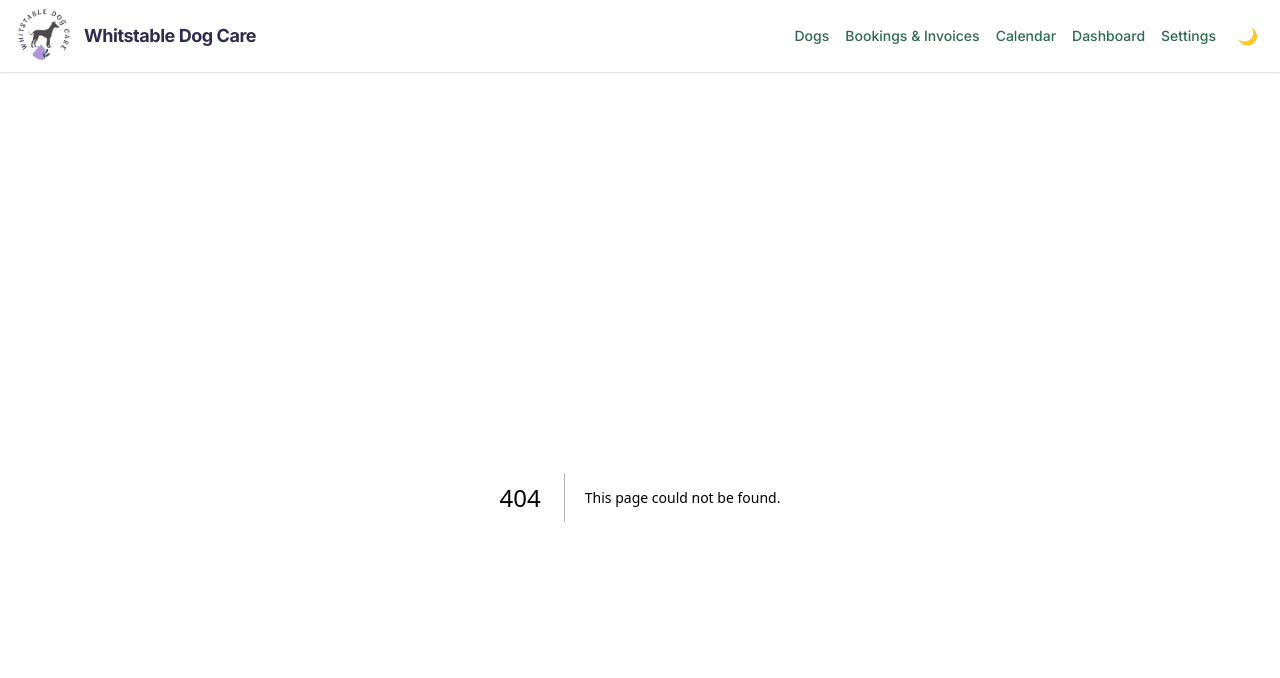
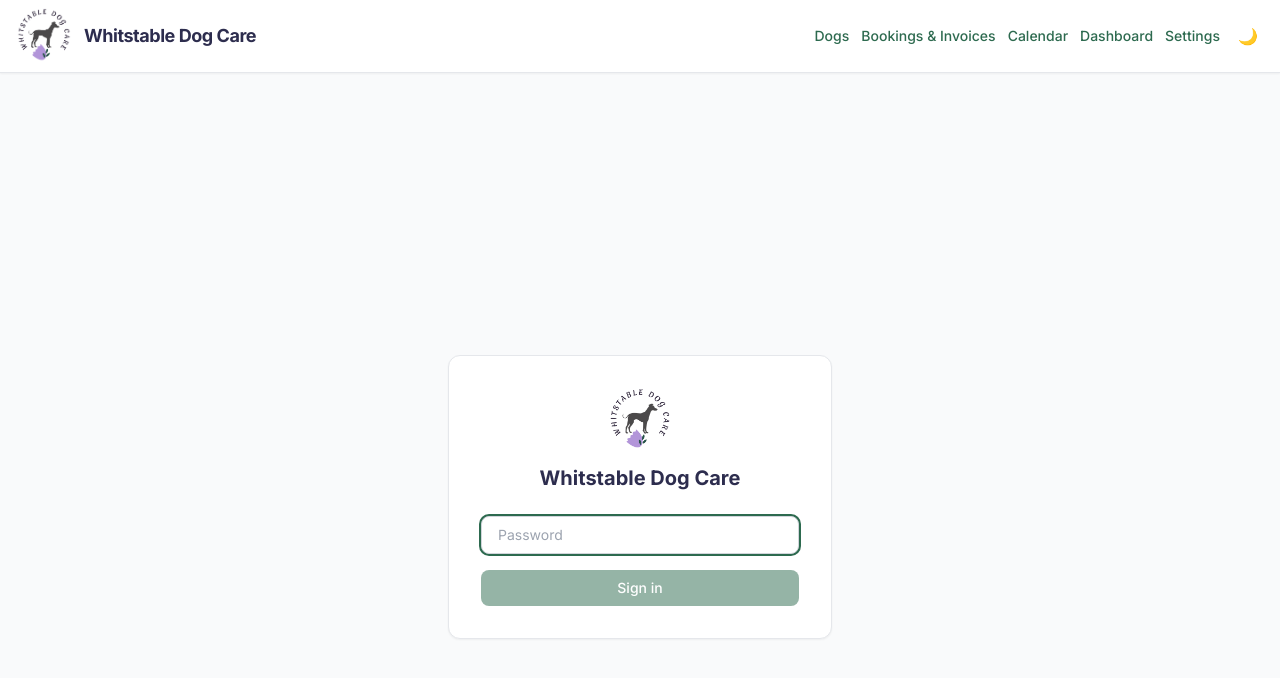
Before and after one commit to WhitstableDogCare/wdc-app, a Next.js app: page /login in a window 1280 px wide. Before the commit this address had no page. Shown: the top 678 px of the page. Built offline with nearby package versions, Linux system fonts and the light colour scheme.

Commit message:
Add password auth, PWA manifest, and app password settings
- Middleware protects all routes except /login and /api/public-calendar
- Login page with session cookie (30-day expiry)
- App password manageable via Settings page
- manifest.json and apple-touch-icon for home screen install on iOS

```diff
--- /dev/null
+++ b/app/api/auth/login/route.ts
@@ -0,0 +1,24 @@
+import { NextRequest, NextResponse } from 'next/server'
+import { readConfig } from '@/lib/config'
+
+export async function POST(request: NextRequest) {
+  const { password } = await request.json()
+  const config = readConfig()
+
+  if (!config.appPassword) {
+    return NextResponse.json({ error: 'No app password set. Add appPassword to config.' }, { status: 500 })
+  }
+
+  if (password !== config.appPassword) {
+    return NextResponse.json({ error: 'Incorrect password' }, { status: 401 })
+  }
+
+  const response = NextResponse.json({ ok: true })
+  response.cookies.set('wdc-session', process.env.SESSION_SECRET!, {
+    httpOnly: true,
+    sameSite: 'lax',
+    path: '/',
+    maxAge: 60 * 60 * 24 * 30, // 30 days
+  })
+  return response
+}
--- /dev/null
+++ b/app/api/auth/logout/route.ts
@@ -0,0 +1,7 @@
+import { NextResponse } from 'next/server'
+
+export async function POST() {
+  const response = NextResponse.json({ ok: true })
+  response.cookies.delete('wdc-session')
+  return response
+}
--- a/app/layout.tsx
+++ b/app/layout.tsx
@@ -9,6 +9,12 @@ const inter = Inter({ subsets: ['latin'] })
 export const metadata: Metadata = {
   title: 'Whitstable Dog Care',
   description: 'Dog profiles and management for Whitstable Dog Care',
+  manifest: '/manifest.json',
+  appleWebApp: {
+    capable: true,
+    statusBarStyle: 'default',
+    title: 'WDC',
+  },
 }
 
 export default function RootLayout({
@@ -18,6 +24,9 @@ export default function RootLayout({
 }) {
   return (
     <html lang="en" suppressHydrationWarning>
+      <head>
+        <link rel="apple-touch-icon" href="/wdc-logo.png" />
+      </head>
       <body className={inter.className}>
         {/* Runs before React hydrates to prevent dark mode flash */}
         <script
@@ -26,17 +35,17 @@ export default function RootLayout({
           }}
         />
         <header className="bg-white border-b border-gray-200 shadow-sm">
-          <div className="max-w-7xl mx-auto px-4 py-2 flex items-center justify-between">
-            <Link href="/" className="flex items-center gap-3">
+          <div className="max-w-7xl mx-auto px-4 py-2 flex items-center justify-between gap-4">
+            <Link href="/" className="flex items-center gap-3 flex-shrink-0">
               <img src="/wdc-logo.png" alt="Whitstable Dog Care" width={56} height={56} className="rounded-full" />
-              <span className="font-bold text-lg tracking-tight text-[#2d2d4e]">Whitstable Dog Care</span>
+              <span className="font-bold text-lg tracking-tight text-[#2d2d4e] hidden lg:block">Whitstable Dog Care</span>
             </Link>
-            <nav className="flex items-center gap-4 text-sm font-medium text-[#2d6a4f]">
-              <Link href="/" className="hover:text-[#245a41] transition-colors">Dogs</Link>
-              <Link href="/bookings" className="hover:text-[#245a41] transition-colors">Bookings & Invoices</Link>
-              <Link href="/calendar" className="hover:text-[#245a41] transition-colors">Calendar</Link>
-              <Link href="/dashboard" className="hover:text-[#245a41] transition-colors">Dashboard</Link>
-              <Link href="/settings" className="hover:text-[#245a41] transition-colors">Settings</Link>
+            <nav className="flex items-center gap-3 text-sm font-medium text-[#2d6a4f] flex-wrap justify-end">
+              <Link href="/" className="hover:text-[#245a41] transition-colors whitespace-nowrap">Dogs</Link>
+              <Link href="/bookings" className="hover:text-[#245a41] transition-colors whitespace-nowrap">Bookings & Invoices</Link>
+              <Link href="/calendar" className="hover:text-[#245a41] transition-colors whitespace-nowrap">Calendar</Link>
+              <Link href="/dashboard" className="hover:text-[#245a41] transition-colors whitespace-nowrap">Dashboard</Link>
+              <Link href="/settings" className="hover:text-[#245a41] transition-colors whitespace-nowrap">Settings</Link>
               <ThemeToggle />
             </nav>
           </div>
--- /dev/null
+++ b/app/login/page.tsx
@@ -0,0 +1,60 @@
+'use client'
+
+import { useState } from 'react'
+import { useRouter } from 'next/navigation'
+
+export default function LoginPage() {
+  const [password, setPassword] = useState('')
+  const [error, setError] = useState('')
+  const [loading, setLoading] = useState(false)
+  const router = useRouter()
+
+  async function handleSubmit(e: React.FormEvent) {
+    e.preventDefault()
+    setLoading(true)
+    setError('')
+
+    const res = await fetch('/api/auth/login', {
+      method: 'POST',
+      headers: { 'Content-Type': 'application/json' },
+      body: JSON.stringify({ password }),
+    })
+
+    if (res.ok) {
+      router.push('/')
+      router.refresh()
+    } else {
+      setError('Incorrect password')
+      setLoading(false)
+    }
+  }
+
+  return (
+    <div className="min-h-screen flex items-center justify-center bg-gray-50">
+      <div className="bg-white rounded-xl shadow-sm border border-gray-200 p-8 w-full max-w-sm">
+        <div className="flex flex-col items-center mb-6">
+          <img src="/wdc-logo.png" alt="Whitstable Dog Care" className="w-16 h-16 rounded-full mb-3" />
+          <h1 className="text-xl font-bold text-[#2d2d4e]">Whitstable Dog Care</h1>
+        </div>
+        <form onSubmit={handleSubmit} className="flex flex-col gap-4">
+          <input
+            type="password"
+            placeholder="Password"
+            value={password}
+            onChange={e => setPassword(e.target.value)}
+            className="border border-gray-300 rounded-lg px-4 py-2 text-sm focus:outline-none focus:ring-2 focus:ring-[#2d6a4f]"
+            autoFocus
+          />
+          {error && <p className="text-red-500 text-sm">{error}</p>}
+          <button
+            type="submit"
+            disabled={loading || !password}
+            className="bg-[#2d6a4f] text-white rounded-lg px-4 py-2 text-sm font-medium hover:bg-[#245a41] disabled:opacity-50 transition-colors"
+          >
+            {loading ? 'Signing in…' : 'Sign in'}
+          </button>
+        </form>
+      </div>
+    </div>
+  )
+}
--- a/app/settings/page.tsx
+++ b/app/settings/page.tsx
@@ -49,6 +49,10 @@ export default function SettingsPage() {
     businessPhone: '', paymentInfo: '', gmailAppPassword: '',
   })
   const [showPassword, setShowPassword] = useState(false)
+  const [newAppPassword, setNewAppPassword] = useState('')
+  const [showAppPassword, setShowAppPassword] = useState(false)
+  const [savingAppPassword, setSavingAppPassword] = useState(false)
+  const [savedAppPassword, setSavedAppPassword] = useState(false)
   const [loading, setLoading] = useState(true)
   const [saving, setSaving] = useState(false)
   const [saved, setSaved] = useState(false)
@@ -111,6 +115,20 @@ export default function SettingsPage() {
       .then(d => setHasStoredKey(d.hasKey))
       .catch(() => setHasStoredKey(false))
   }, [])
+
+  const handleSaveAppPassword = async () => {
+    if (!newAppPassword.trim()) return
+    setSavingAppPassword(true)
+    await fetch('/api/config', {
+      method: 'PUT',
+      headers: { 'Content-Type': 'application/json' },
+      body: JSON.stringify({ appPassword: newAppPassword.trim() }),
+    })
+    setNewAppPassword('')
+    setSavingAppPassword(false)
+    setSavedAppPassword(true)
+    setTimeout(() => setSavedAppPassword(false), 2500)
+  }
 
   const handleSyncPublicCal = async () => {
     setSyncingPublicCal(true)
@@ -519,6 +537,32 @@ export default function SettingsPage() {
         )}
       </div>
 
+      {/* App Password */}
+      <div className="bg-white rounded-2xl shadow-sm border border-gray-100 p-6 space-y-4">
+        <h2 className="font-semibold text-gray-800 border-b border-gray-100 pb-3">App Password</h2>
+        <p className="text-xs text-gray-500">Change the password used to log in to this app.</p>
+        <div className="relative">
+          <input
+            type={showAppPassword ? 'text' : 'password'}
+            value={newAppPassword}
+            onChange={e => setNewAppPassword(e.target.value)}
+            placeholder="New password"
+            className="w-full border border-gray-200 rounded-lg px-3 py-2 text-sm focus:outline-none focus:ring-2 focus:ring-[#2d6a4f] pr-16"
+          />
+          <button type="button" onClick={() => setShowAppPassword(p => !p)}
+            className="absolute right-3 top-1/2 -translate-y-1/2 text-xs text-gray-400 hover:text-gray-600">
+            {showAppPassword ? 'Hide' : 'Show'}
+          </button>
+        </div>
+        <div className="flex items-center gap-3">
+          <button onClick={handleSaveAppPassword} disabled={savingAppPassword || !newAppPassword.trim()}
+            className="bg-[#2d6a4f] text-white px-5 py-2 rounded-lg text-sm font-medium hover:bg-[#245a41] transition-colors disabled:opacity-50">
+            {savingAppPassword ? 'Saving...' : 'Update Password'}
+          </button>
+          {savedAppPassword && <span className="text-green-600 text-sm">Password updated!</span>}
+        </div>
+      </div>
+
       {/* Business Details */}
       <div className="bg-white rounded-2xl shadow-sm border border-gray-100 p-6 space-y-5">
         <div>
--- a/lib/config.ts
+++ b/lib/config.ts
@@ -21,6 +21,7 @@ interface Config {
   publicGoogleCalendarId?: string
   personalCalendarIcalUrl?: string
   familyCalendarIcalUrl?: string
+  appPassword?: string
 }
 
 export function readConfig(): Config {
```
Also changed, not shown: middleware.ts (added, +28 -0 lines), public/manifest.json (added).
